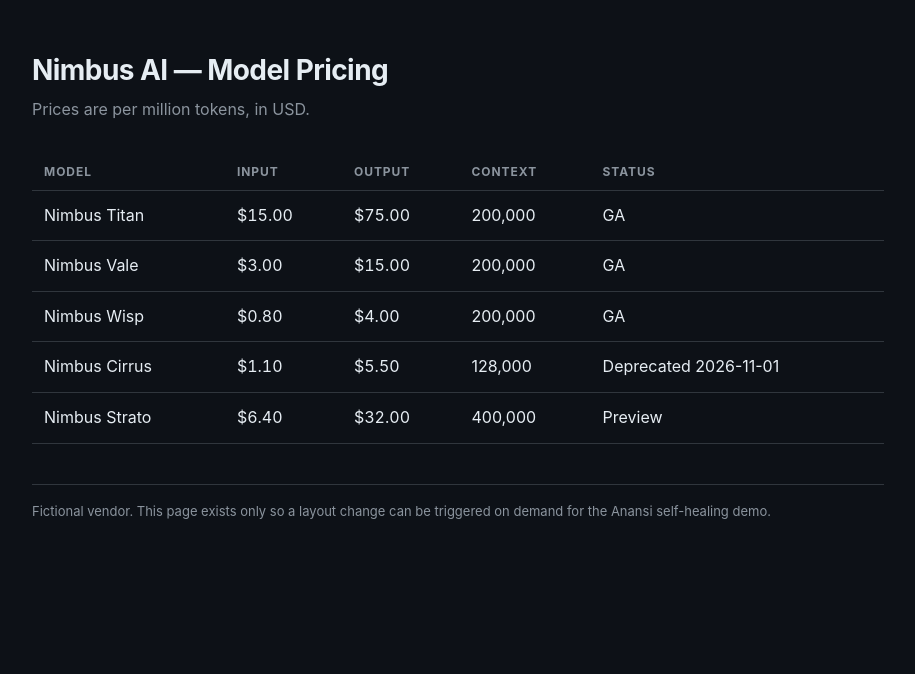
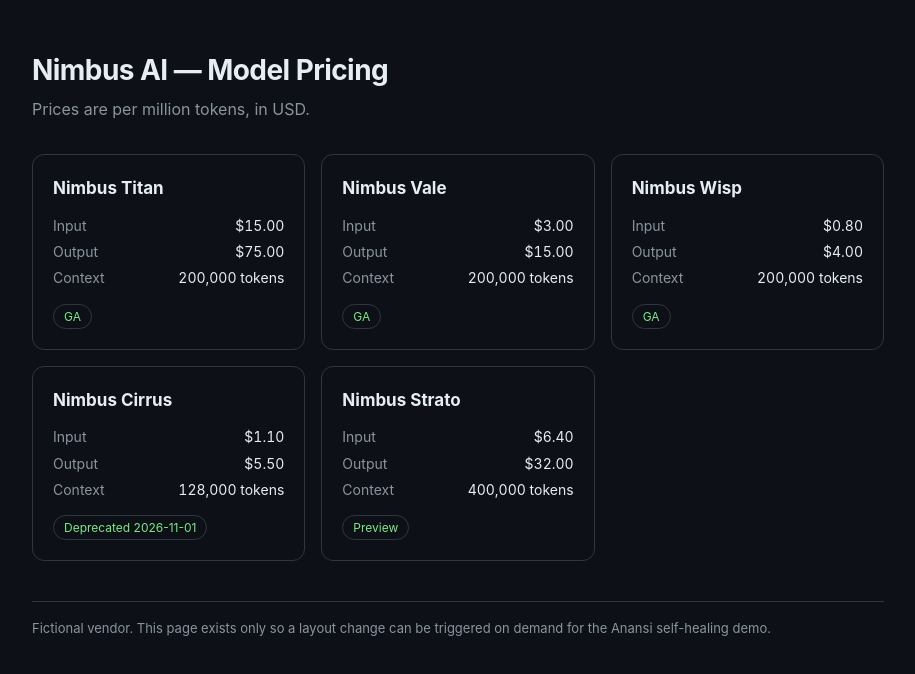
Before and after one commit to knokvik/anansi, a website: page apps/breakroom/public/index.html in a window 1280 px wide. Shown: the whole page, without its empty margins (182-1097 px from the left). Drawn offline with Linux system fonts and the light colour scheme.

Commit message:
demo: flip the Break Room to layout v2
Same data, different DOM: table -> card grid, class selectors -> data-test
attributes, price split across separate currency/amount spans. Testing
whether the collector created against v1 survives this change unaided.

Co-Authored-By: Claude Opus 5 <noreply@anthropic.com>

```diff
--- a/apps/breakroom/public/index.html
+++ b/apps/breakroom/public/index.html
@@ -4,7 +4,7 @@
 <meta charset="utf-8">
 <meta name="viewport" content="width=device-width,initial-scale=1">
 <title>Nimbus AI — Model Pricing</title>
-<meta name="anansi-layout" content="v1">
+<meta name="anansi-layout" content="v2">
 <style>
   :root { color-scheme: light dark; --bg:#0d1117; --fg:#e6edf3; --muted:#8b949e; --line:#30363d; --accent:#7ee787; }
   * { box-sizing: border-box; }
@@ -31,48 +31,68 @@
     <main class="wrap">
       <h1>Nimbus AI — Model Pricing</h1>
       <p class="sub">Prices are per million tokens, in USD.</p>
-      <table class="pricing-table">
-        <thead>
-          <tr><th>Model</th><th>Input</th><th>Output</th><th>Context</th><th>Status</th></tr>
-        </thead>
-        <tbody>
-        <tr class="pricing-row">
-          <td class="model-name">Nimbus Titan</td>
-          <td class="price input-price">$15.00</td>
-          <td class="price output-price">$75.00</td>
-          <td class="context-window">200,000</td>
-          <td class="lifecycle">GA</td>
-        </tr>
-        <tr class="pricing-row">
-          <td class="model-name">Nimbus Vale</td>
-          <td class="price input-price">$3.00</td>
-          <td class="price output-price">$15.00</td>
-          <td class="context-window">200,000</td>
-          <td class="lifecycle">GA</td>
-        </tr>
-        <tr class="pricing-row">
-          <td class="model-name">Nimbus Wisp</td>
-          <td class="price input-price">$0.80</td>
-          <td class="price output-price">$4.00</td>
-          <td class="context-window">200,000</td>
-          <td class="lifecycle">GA</td>
-        </tr>
-        <tr class="pricing-row">
-          <td class="model-name">Nimbus Cirrus</td>
-          <td class="price input-price">$1.10</td>
-          <td class="price output-price">$5.50</td>
-          <td class="context-window">128,000</td>
-          <td class="lifecycle">Deprecated 2026-11-01</td>
-        </tr>
-        <tr class="pricing-row">
-          <td class="model-name">Nimbus Strato</td>
-          <td class="price input-price">$6.40</td>
-          <td class="price output-price">$32.00</td>
-          <td class="context-window">400,000</td>
-          <td class="lifecycle">Preview</td>
-        </tr>
-        </tbody>
-      </table>
+      <section class="tier-grid">
+        <article class="tier-card">
+          <h2 data-test="tier-title">Nimbus Titan</h2>
+          <dl class="tier-meta">
+            <dt>Input</dt>
+            <dd data-test="cost-in"><span class="ccy">$</span><span class="amount">15.00</span></dd>
+            <dt>Output</dt>
+            <dd data-test="cost-out"><span class="ccy">$</span><span class="amount">75.00</span></dd>
+            <dt>Context</dt>
+            <dd data-test="ctx">200,000 tokens</dd>
+          </dl>
+          <span class="badge" data-test="lifecycle">GA</span>
+        </article>
+        <article class="tier-card">
+          <h2 data-test="tier-title">Nimbus Vale</h2>
+          <dl class="tier-meta">
+            <dt>Input</dt>
+            <dd data-test="cost-in"><span class="ccy">$</span><span class="amount">3.00</span></dd>
+            <dt>Output</dt>
+            <dd data-test="cost-out"><span class="ccy">$</span><span class="amount">15.00</span></dd>
+            <dt>Context</dt>
+            <dd data-test="ctx">200,000 tokens</dd>
+          </dl>
+          <span class="badge" data-test="lifecycle">GA</span>
+        </article>
+        <article class="tier-card">
+          <h2 data-test="tier-title">Nimbus Wisp</h2>
+          <dl class="tier-meta">
+            <dt>Input</dt>
+            <dd data-test="cost-in"><span class="ccy">$</span><span class="amount">0.80</span></dd>
+            <dt>Output</dt>
+            <dd data-test="cost-out"><span class="ccy">$</span><span class="amount">4.00</span></dd>
+            <dt>Context</dt>
+            <dd data-test="ctx">200,000 tokens</dd>
+          </dl>
+          <span class="badge" data-test="lifecycle">GA</span>
+        </article>
+        <article class="tier-card">
+          <h2 data-test="tier-title">Nimbus Cirrus</h2>
+          <dl class="tier-meta">
+            <dt>Input</dt>
+            <dd data-test="cost-in"><span class="ccy">$</span><span class="amount">1.10</span></dd>
+            <dt>Output</dt>
+            <dd data-test="cost-out"><span class="ccy">$</span><span class="amount">5.50</span></dd>
+            <dt>Context</dt>
+            <dd data-test="ctx">128,000 tokens</dd>
+          </dl>
+          <span class="badge" data-test="lifecycle">Deprecated 2026-11-01</span>
+        </article>
+        <article class="tier-card">
+          <h2 data-test="tier-title">Nimbus Strato</h2>
+          <dl class="tier-meta">
+            <dt>Input</dt>
+            <dd data-test="cost-in"><span class="ccy">$</span><span class="amount">6.40</span></dd>
+            <dt>Output</dt>
+            <dd data-test="cost-out"><span class="ccy">$</span><span class="amount">32.00</span></dd>
+            <dt>Context</dt>
+            <dd data-test="ctx">400,000 tokens</dd>
+          </dl>
+          <span class="badge" data-test="lifecycle">Preview</span>
+        </article>
+      </section>
       <p class="note">Fictional vendor. This page exists only so a layout change can be triggered on demand for the Anansi self-healing demo.</p>
     </main>
 </body>
--- a/apps/breakroom/public/layout.json
+++ b/apps/breakroom/public/layout.json
@@ -1,4 +1,4 @@
 {
-  "layout": "v1",
-  "description": "table layout, class-based selectors"
+  "layout": "v2",
+  "description": "card grid, data-test attributes, split price nodes"
 }
```
